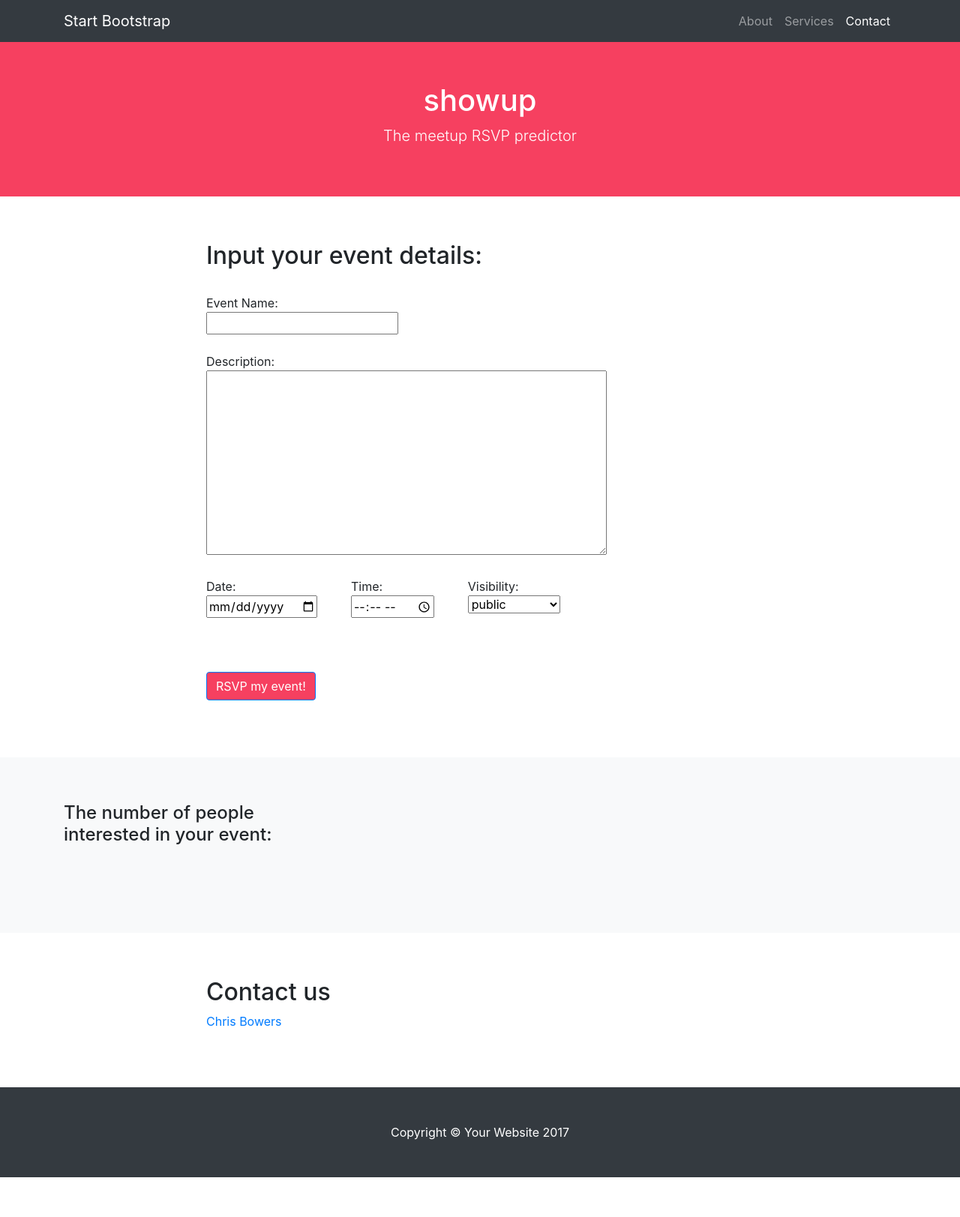
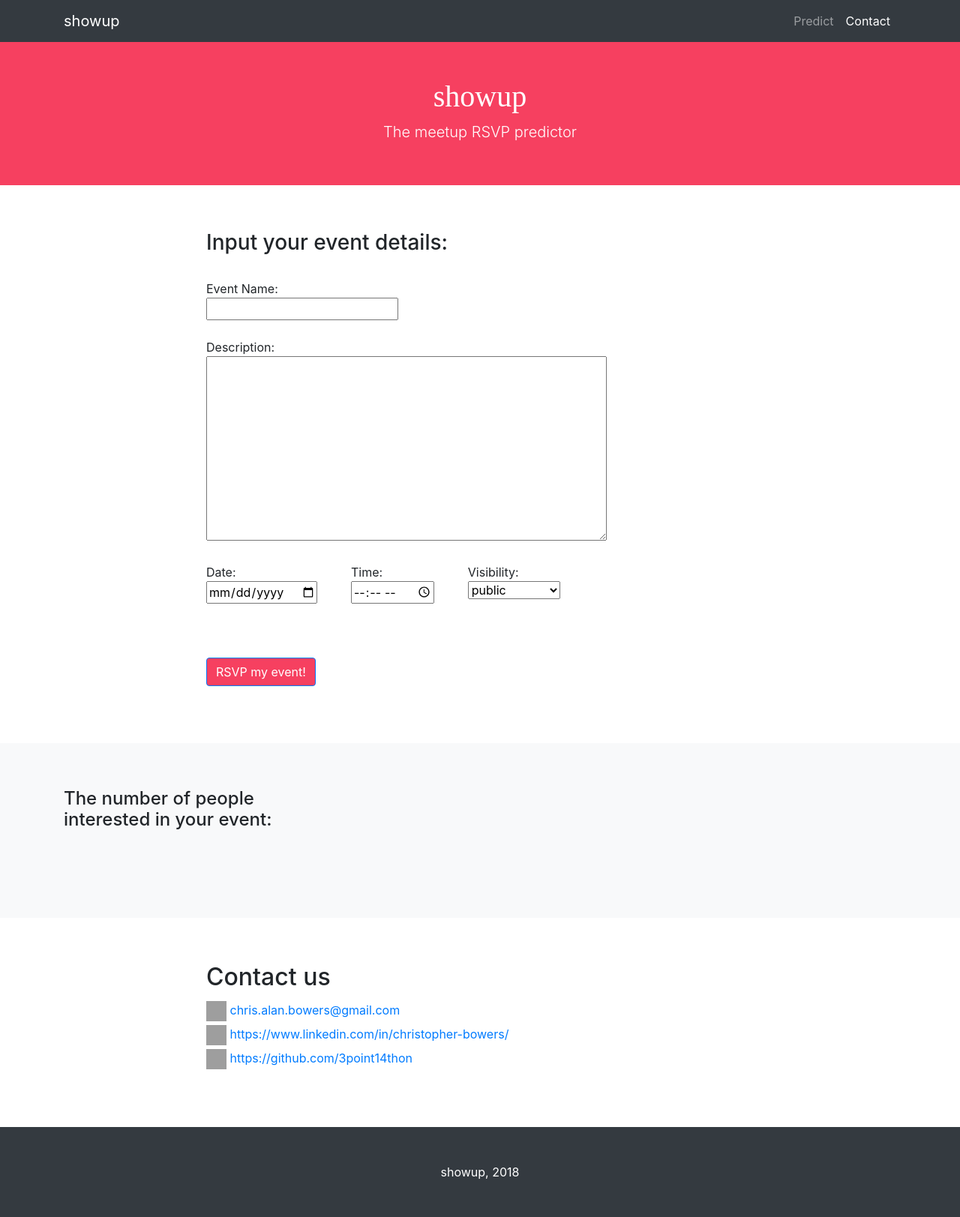
Before and after one commit to 3point14thon/meetup_rsvp_predictor, a Flask app: page / in a window 1280 px wide. Shown: the whole page at 75% size. Before the commit the page ends 1570 px from the top, so only its background shows below. Run offline with Flask 2, Linux system fonts and the light colour scheme; parts of the project's set-up code (start-up, migrations or seed data) failed here and were passed over; some libraries are stand-ins or nearby versions; grey boxes are pictures that could not be loaded.

Commit message:
asthetic changes to the website

```diff
--- a/showup/website/static/css/scrolling-nav.css
+++ b/showup/website/static/css/scrolling-nav.css
@@ -5,8 +5,12 @@
  */
 
 header#title_header {
-  padding: 110px 0 50px;
+  padding: 105px 0 40px;
   background-color: rgb(246, 64, 96) !important;
+}
+
+h1#header_title {
+  font-family: serif  !important;
 }
 
 @media (min-width: 992px) {
@@ -40,3 +44,7 @@
 a#enterText {
   background-color: rgb(246, 64, 96);
 }
+
+address#contact_info {
+  line-height: 2;
+}
--- a/showup/website/templates/index.html
+++ b/showup/website/templates/index.html
@@ -9,6 +9,7 @@
     <meta name="author" content="">
 
     <title>showup</title>
+    <link rel="icon" href="../static/img/s.jpeg">
 
     <!-- Bootstrap core CSS -->
     <link href="../static/vendor/bootstrap/css/bootstrap.min.css" rel="stylesheet">
@@ -23,17 +24,14 @@
     <!-- Navigation -->
     <nav class="navbar navbar-expand-lg navbar-dark bg-dark fixed-top" id="mainNav">
       <div class="container">
-        <a class="navbar-brand js-scroll-trigger" href="#page-top">Start Bootstrap</a>
+        <a class="navbar-brand js-scroll-trigger" href="#page-top">showup</a>
         <button class="navbar-toggler" type="button" data-toggle="collapse" data-target="#navbarResponsive" aria-controls="navbarResponsive" aria-expanded="false" aria-label="Toggle navigation">
           <span class="navbar-toggler-icon"></span>
         </button>
         <div class="collapse navbar-collapse" id="navbarResponsive">
           <ul class="navbar-nav ml-auto">
             <li class="nav-item">
-              <a class="nav-link js-scroll-trigger" href="#about">About</a>
-            </li>
-            <li class="nav-item">
-              <a class="nav-link js-scroll-trigger" href="#services">Services</a>
+              <a class="nav-link js-scroll-trigger" href="#about">Predict</a>
             </li>
             <li class="nav-item">
               <a class="nav-link js-scroll-trigger" href="#contact">Contact</a>
@@ -45,7 +43,7 @@
 
     <header id='title_header' class="bg-primary text-white">
       <div class="container text-center">
-        <h1>showup</h1>
+        <h1 id="header_title">showup</h1>
         <p class="lead">The meetup RSVP predictor</p>
       </div>
     </header>
@@ -54,7 +52,7 @@
       <div class="container">
         <div class="row">
           <div class="col-lg-8 mx-auto">
-            <h2>Input your event details:</h2>
+            <h3>Input your event details:</h3>
             <br>
             Event Name:<br>
             <input type="text" id="event_name"><br>
@@ -112,8 +110,14 @@
         <div class="row">
           <div class="col-lg-8 mx-auto">
             <h2>Contact us</h2>
-            <address>
-              <a href="chris.alan.bowers@gmail.com">Chris Bowers</a>
+            <address id="contact_info">
+              <img src="../static/img/gmail.png" width="27" height="27">
+              <a href="chris.alan.bowers@gmail.com">chris.alan.bowers@gmail.com</a><br>
+              <img src="../static/img/LinkedIn.png" width="27" height="27">
+              <a href="https://www.linkedin.com/in/christopher-bowers/">https://www.linkedin.com/in/christopher-bowers/</a><br>
+              <img src="../static/img/github.png" width="27" height="27">
+              <a href="https://github.com/3point14thon">https://github.com/3point14thon</a><br>
+            </address>
           </div>
         </div>
       </div>
@@ -122,7 +126,7 @@
     <!-- Footer -->
     <footer class="py-5 bg-dark">
       <div class="container">
-        <p class="m-0 text-center text-white">Copyright &copy; Your Website 2017</p>
+        <p class="m-0 text-center text-white">showup, 2018</p>
       </div>
       <!-- /.container -->
     </footer>
```
